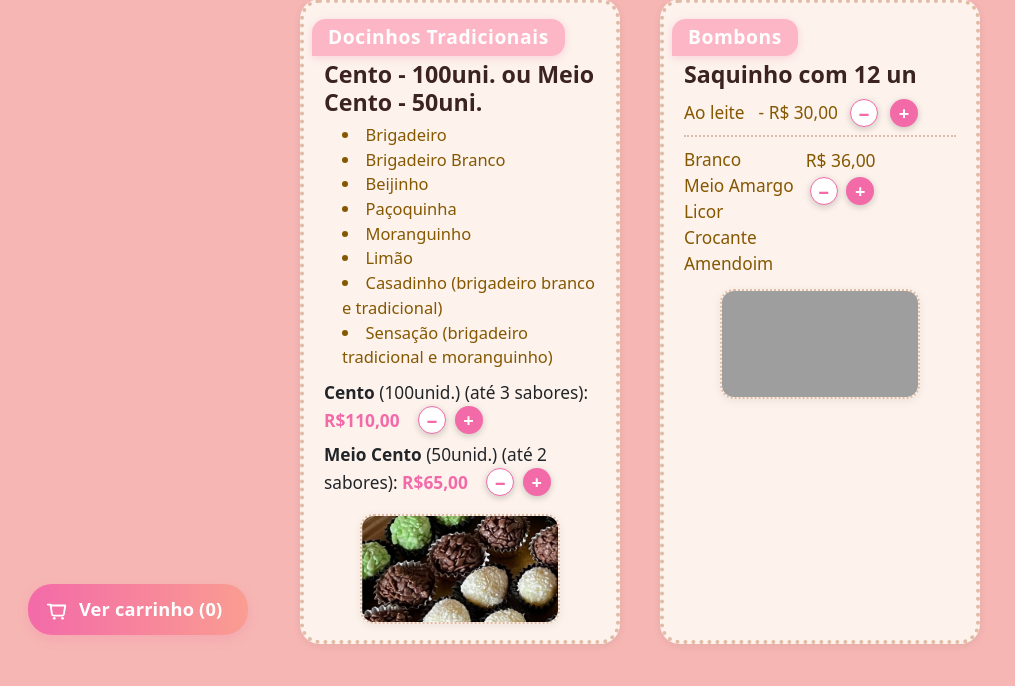
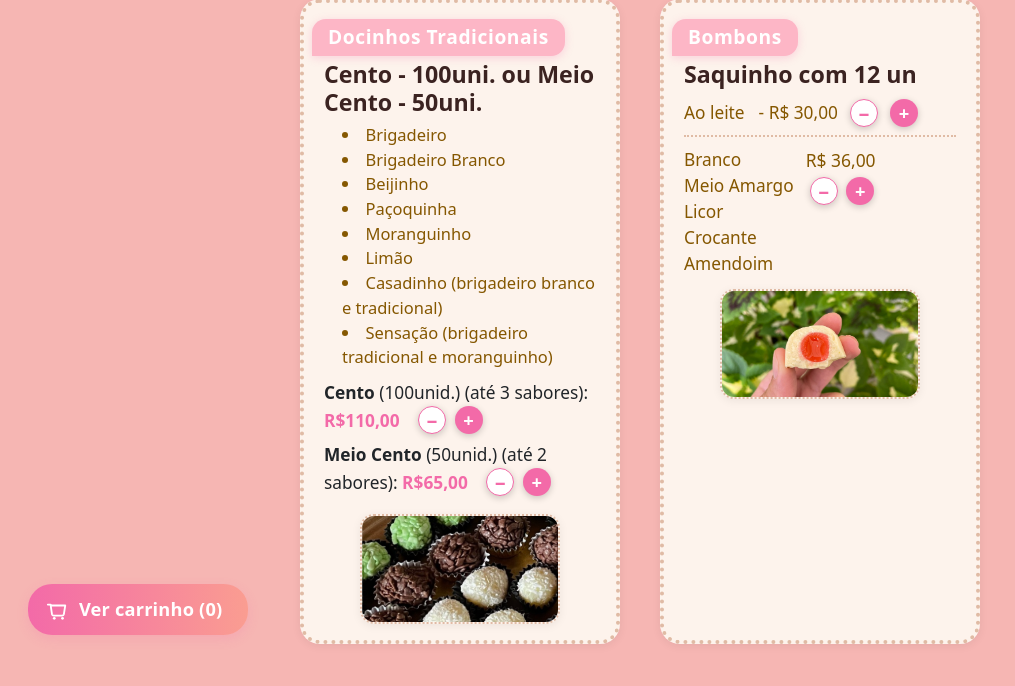
Before and after one commit to unimetrocamp-startupclass/LTD.2025.1.028-CHOCOMEIRE, a Flask app: page /produtos in a window 1280 px wide. Shown: the part 141-827 px from the top of the page, without its empty margins (0-1015 px from the left). Run offline with Flask 3, Linux system fonts and the light colour scheme; grey boxes are pictures that could not be loaded.

Commit message:
Update produtos.html

```diff
--- a/templates/produtos.html
+++ b/templates/produtos.html
@@ -71,7 +71,7 @@
                 </div>
             </div>
             <div class="imagem-e-botoes-centralizada">
-                <img src="{{ url_for('static', filename='bombons.png') }}" alt="Bombons" class="imagem-produto-grande">
+                <img src="{{ url_for('static', filename='imagem.bombom.jpg') }}" alt="Bombons" class="imagem-produto-grande">
             </div>
         </div>
     </div>
```
